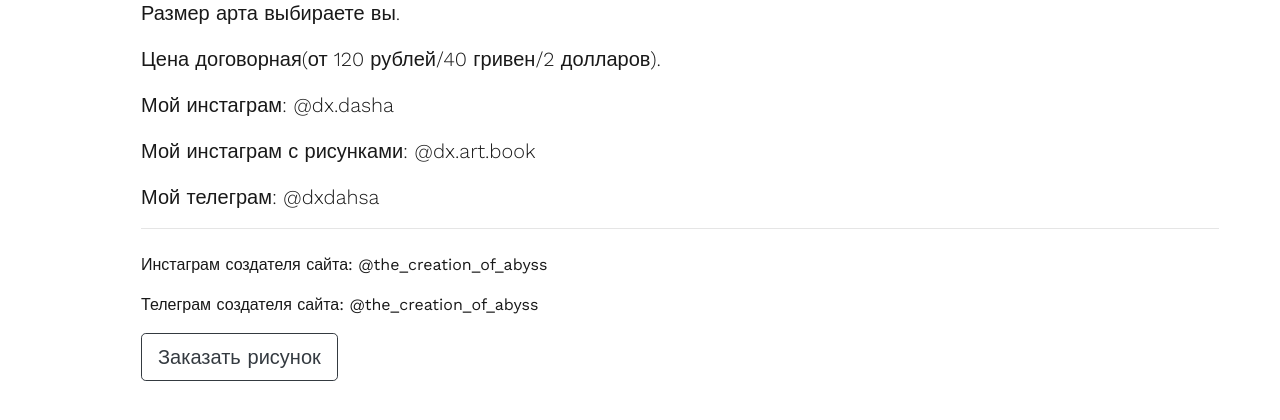
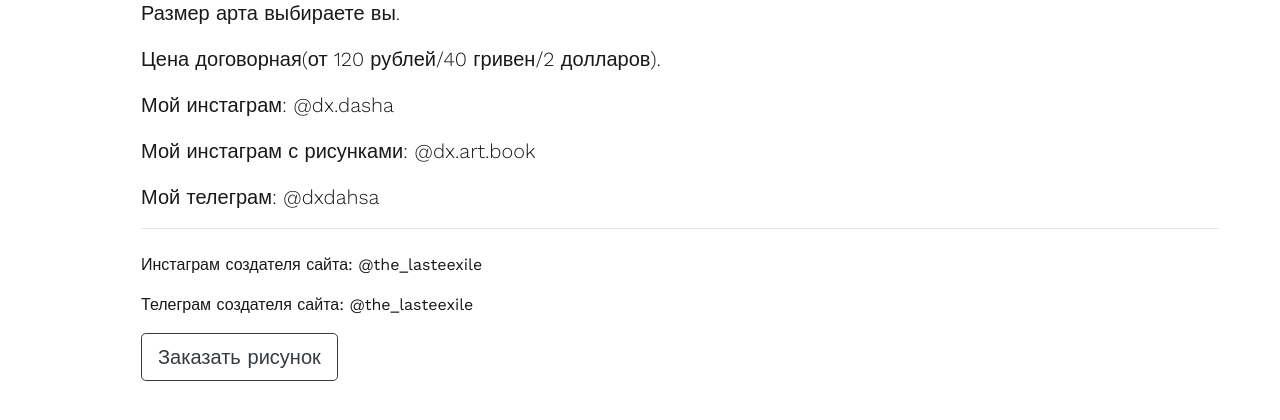
Before and after one commit to LasteExile/dx.dashas_arts, a Django app: page /drawings/about in a window 1280 px wide. Shown: the part 292-712 px from the top of the page. Run offline with Django 3.2, Linux system fonts and the light colour scheme; some libraries are stand-ins or nearby versions.

Commit message:
Fixed laste's contact data

```diff
--- a/template/drawings/about.html
+++ b/template/drawings/about.html
@@ -19,8 +19,8 @@
             <p class="lead">Мой инстаграм с рисунками: @dx.art.book</p>
             <p class="lead">Мой телеграм: @dxdahsa</p>
             <hr class="mb-4">
-            <p>Инстаграм создателя сайта: @the_creation_of_abyss</p>
-            <p>Телеграм создателя сайта: @the_creation_of_abyss</p>
+            <p>Инстаграм создателя сайта: @the_lasteexile</p>
+            <p>Телеграм создателя сайта: @the_lasteexile</p>
             <p class="lead">
                 <a href="{% url 'makeanorder_page' %}" class="btn btn-lg btn-outline-dark">Заказать рисунок</a>
             </p>
```
